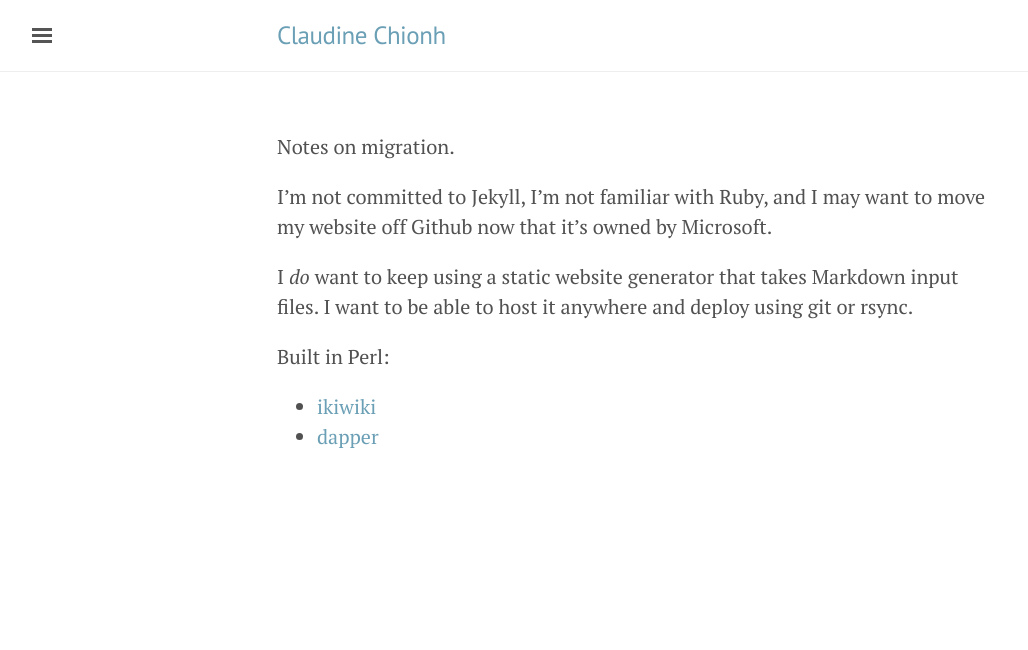
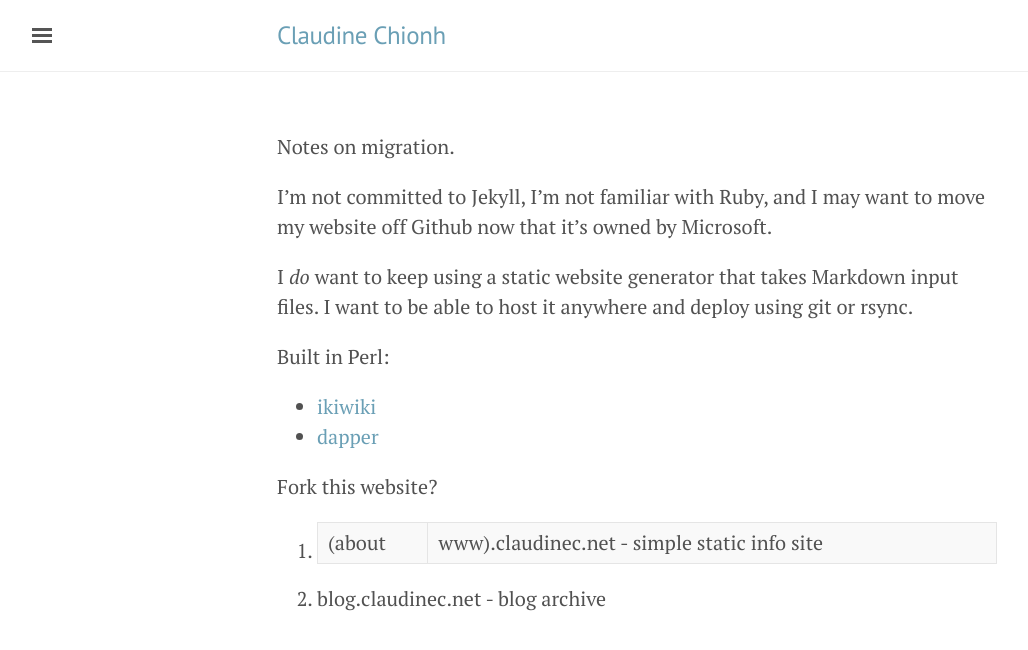
Before and after one commit to claudinec/claudinec.github.io, a Jekyll site: the page built from migration.md, in a window 1280 px wide. Shown: the top 650 px of the page, without its empty margins (3-1031 px from the left). Built offline with Jekyll 4.4.1, drawn with Linux system fonts in a browser that asks for light colours; our own code applies the rules of GitHub Pages for plain Markdown files.

Commit message:
Fork this website?

```diff
--- a/migration.md
+++ b/migration.md
@@ -8,3 +8,8 @@ Built in Perl:
 
 * [ikiwiki](http://ikiwiki.info/)
 * [dapper](http://markbenson.io/dapper/)
+
+Fork this website?
+
+1. (about|www).claudinec.net - simple static info site
+2. blog.claudinec.net - blog archive
```
